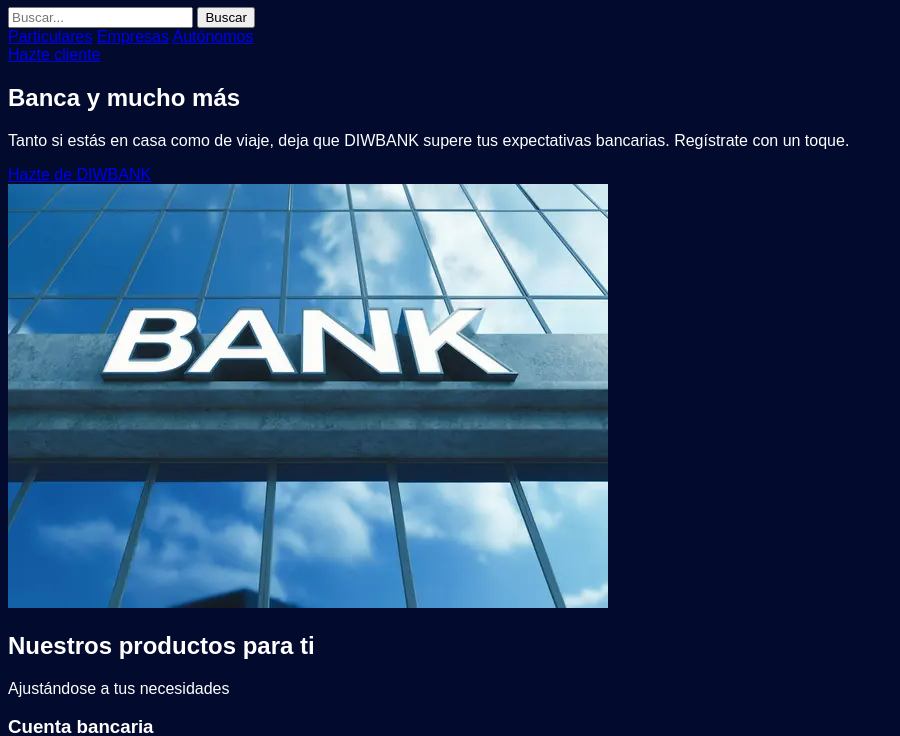
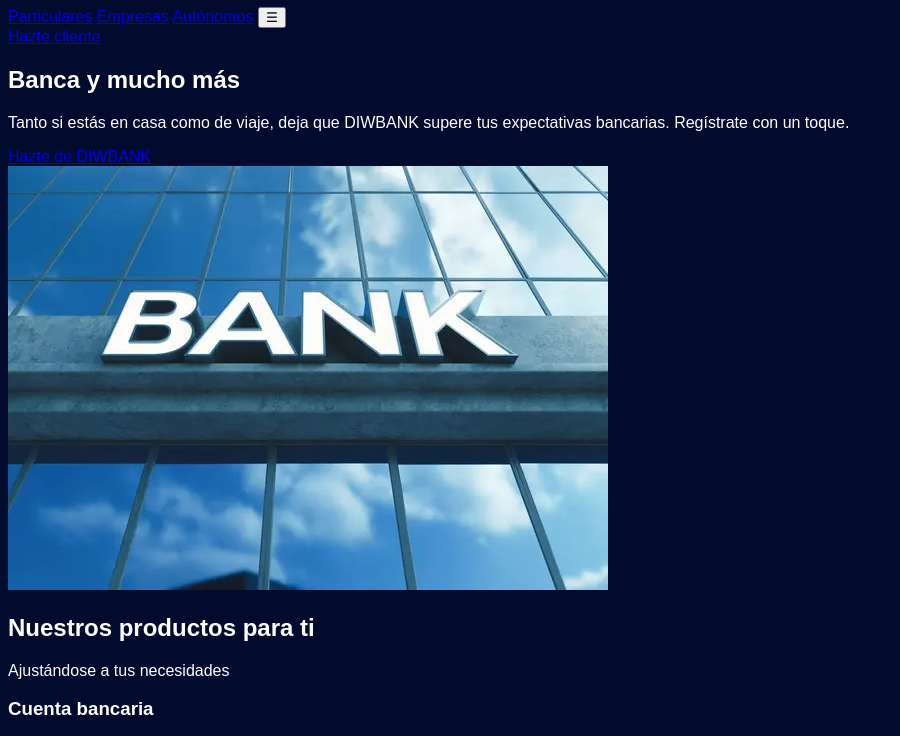
Before and after one commit to FabrizioNapa/web_responsive_DIW, a plain HTML site: page index.html in a window 1280 px wide. Shown: the part 73-809 px from the top of the page, without its empty margins (0-900 px from the left). Drawn offline with Linux system fonts and the light colour scheme.

Commit message:
Corrigiendo html, añadiendo un archivo JS para el menú

```diff
--- a/index.html
+++ b/index.html
@@ -13,17 +13,17 @@
     <header>
         <h1 class="logo">DIWBANK</h1>
 
-        <form class="buscador">
-            <input type="search" placeholder="Buscar...">
-            <button type="submit">Buscar</button>
-        </form>
-
         <nav>
             <a href="#">Particulares</a>
             <a href="#">Empresas</a>
             <a href="#">Autónomos</a>
+        <!--Añadido botón de navegación-->
+        <button type="button" class="nav-toggle" aria-expanded="false" aria-controls="menu-lista">
+             ☰
+        </button>
+</nav>
         </nav>
-
+    <!-- Nuestra página no tiene una barra de busqueda -->
         <a href="#" class="boton boton-cliente">Hazte cliente</a>
     </header>
 
@@ -35,7 +35,7 @@
                     con un toque.</p>
                 <a href="#" class="boton">Hazte de DIWBANK</a>
             </div>
-            <img src="/images/banco.png" alt="Edificio de un banco">
+            <img src="images/banco.png" alt="Edificio de un banco">
         </section>
 
         <section class="productos">
--- /dev/null
+++ b/js/script.js
@@ -0,0 +1 @@
+//Aquí vamos ha hacer un java script sencillo solo para el menu desplegable
```
